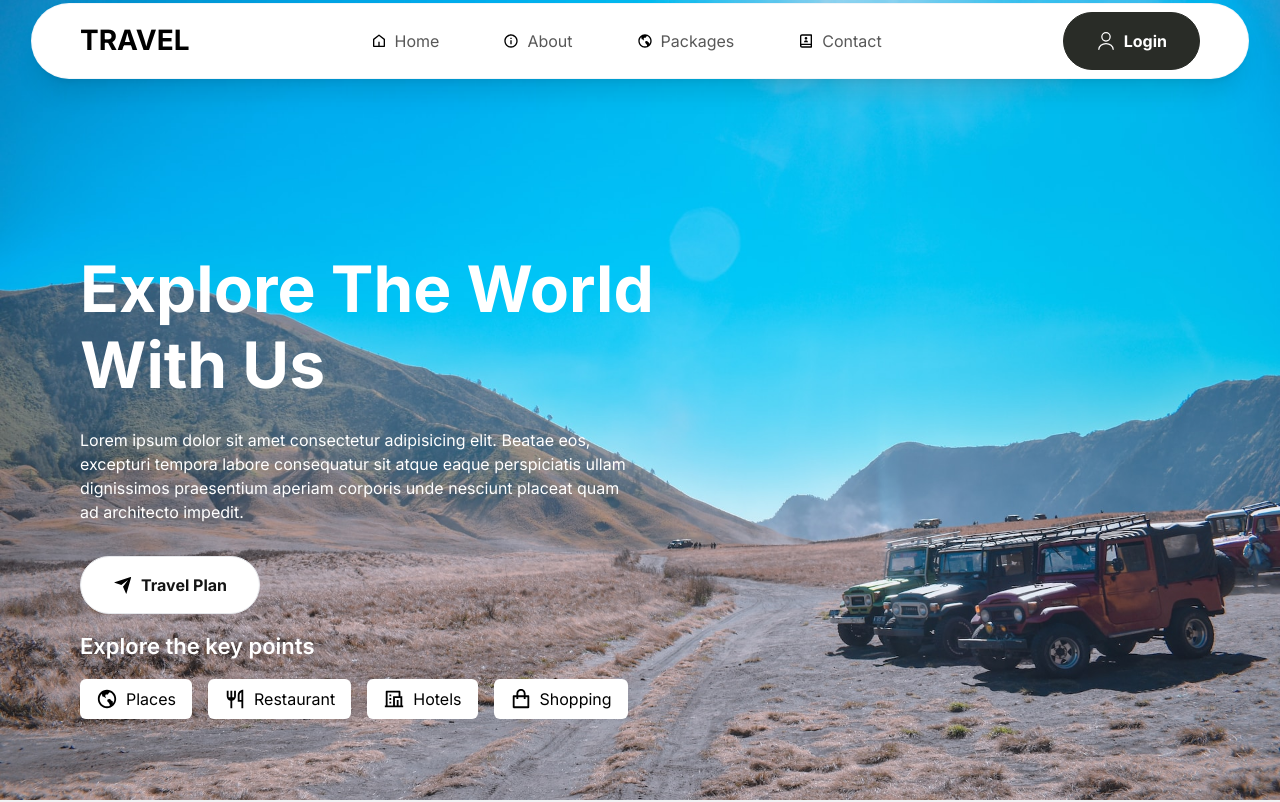
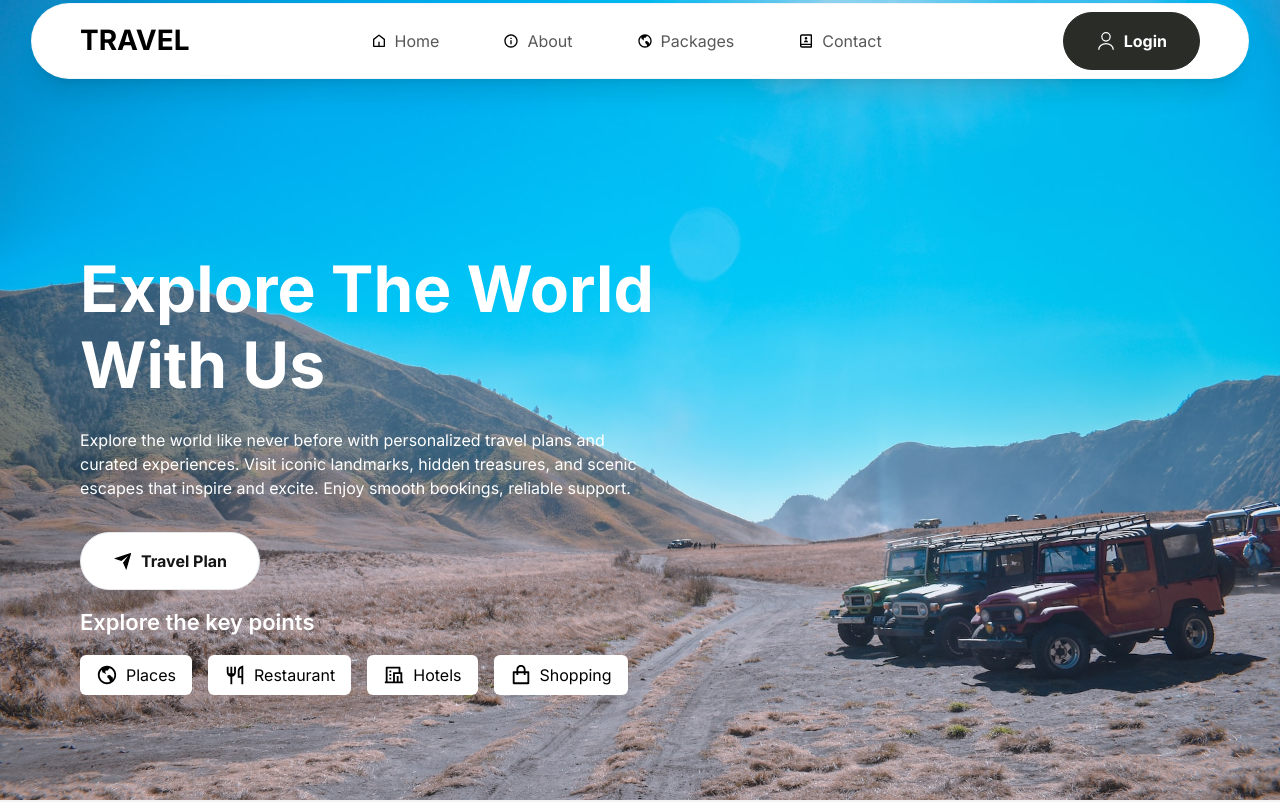
Before and after one commit to Mdshoaib77/TravelTour-Nextjs, a Next.js app: page / in a window 1280 px wide. Shown: the top 802 px of the page. Built offline with nearby package versions, Linux system fonts and the light colour scheme.

Commit message:
Update hero section

```diff
--- a/components/Hero.tsx
+++ b/components/Hero.tsx
@@ -8,9 +8,11 @@ const Hero = () => {
    <section className="relative bg-hero bg-cover bg-center bg-no-repeat h-[100vh] w-full z-10 pb-12">
     <div className="max-container padding-container relative top-28 sm:top-1/3 z-10">
       <h1 className="bold-44 sm:bold-64 text-white capitalize max-w-[36rem]">Explore The World With Us</h1>
-      <p className="regular-16 mt-6 text-white lg:w-1/2">
-        Lorem ipsum dolor sit amet consectetur adipisicing elit. Beatae eos, excepturi tempora labore consequatur sit atque eaque perspiciatis ullam dignissimos praesentium aperiam corporis unde nesciunt placeat quam ad architecto impedit.
-      </p>
+<p className="regular-16 mt-6 text-white lg:w-1/2">
+  Explore the world like never before with personalized travel plans and curated experiences.
+  Visit iconic landmarks, hidden treasures, and scenic escapes that inspire and excite.
+  Enjoy smooth bookings, reliable support.
+</p>
       <div className="mt-8">
         <Button
         type="button"
```
